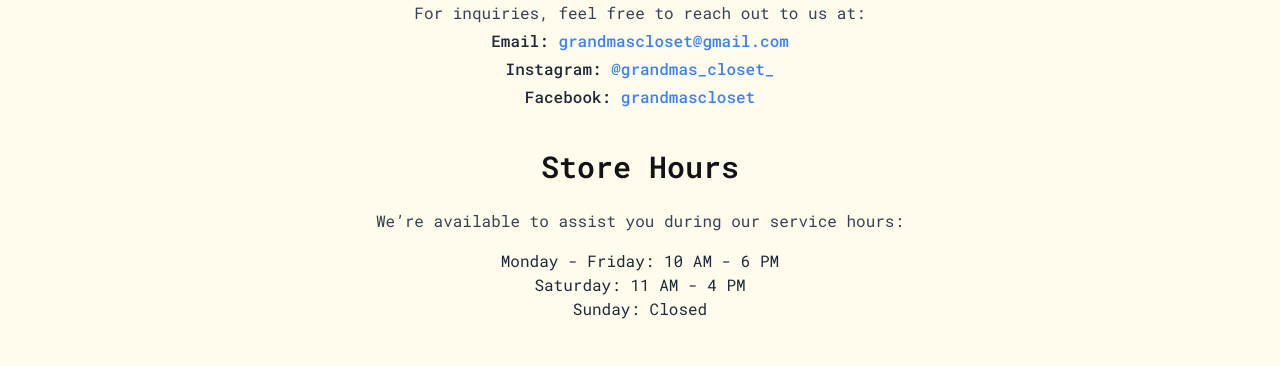
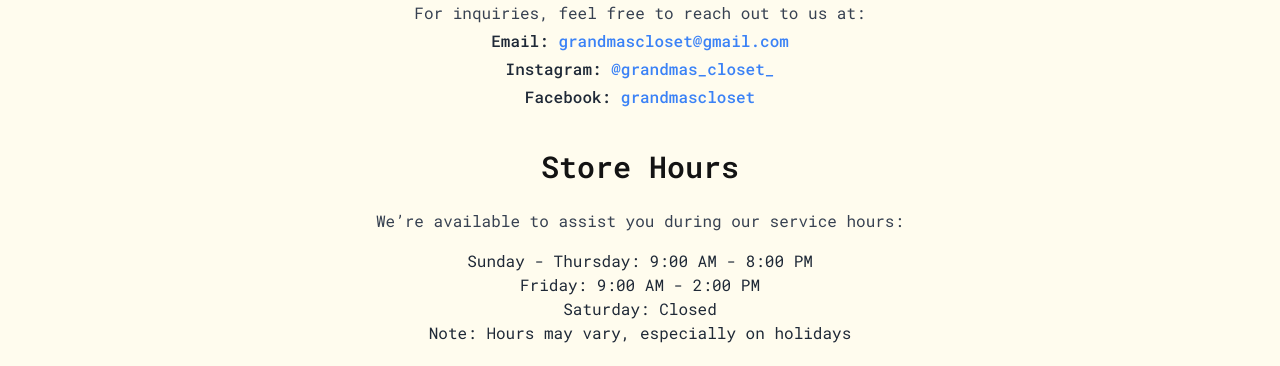
Before and after one commit to Ilan961128/Grandmas-Closet, a website: page about.html in a window 1280 px wide. Shown: the part 583-949 px from the top of the page. Drawn offline with nearby package versions, Linux system fonts and the light colour scheme; no server answers.

Commit message:
style and service hours

```diff
--- a/about.html
+++ b/about.html
@@ -18,18 +18,6 @@
         integrity="sha384-b/U6ypiBEHpOf/4+1nzFpr53nxSS+GLCkfwBdFNTxtclqqenISfwAzpKaMNFNmj4"
         crossorigin="anonymous"></script>
 </head>
-
-<style>
-    body {
-        font-family: "Roboto Mono", serif;
-        font-size: 16px;
-        line-height: 1.6;
-        color: #131313;
-        background-color: #fffcee;
-        margin: 0;
-        padding: 0;
-    }
-</style>
 
 <body>
     <!-- header -->
@@ -109,9 +97,10 @@
             <h2 class="text-3xl font-semibold mt-10 mb-6">Store Hours</h2>
             <p class="text-gray-700">We’re available to assist you during our service hours: </p>
             <ul class="text-gray-800 mt-4">
-                <li>Monday - Friday: 10 AM - 6 PM</li>
-                <li>Saturday: 11 AM - 4 PM</li>
-                <li>Sunday: Closed</li>
+                <li>Sunday - Thursday: 9:00 AM - 8:00 PM</li>
+                <li>Friday: 9:00 AM - 2:00 PM</li>
+                <li>Saturday: Closed</li>
+                <li>Note: Hours may vary, especially on holidays</li>
             </ul>
         </div>
     </div>
```
